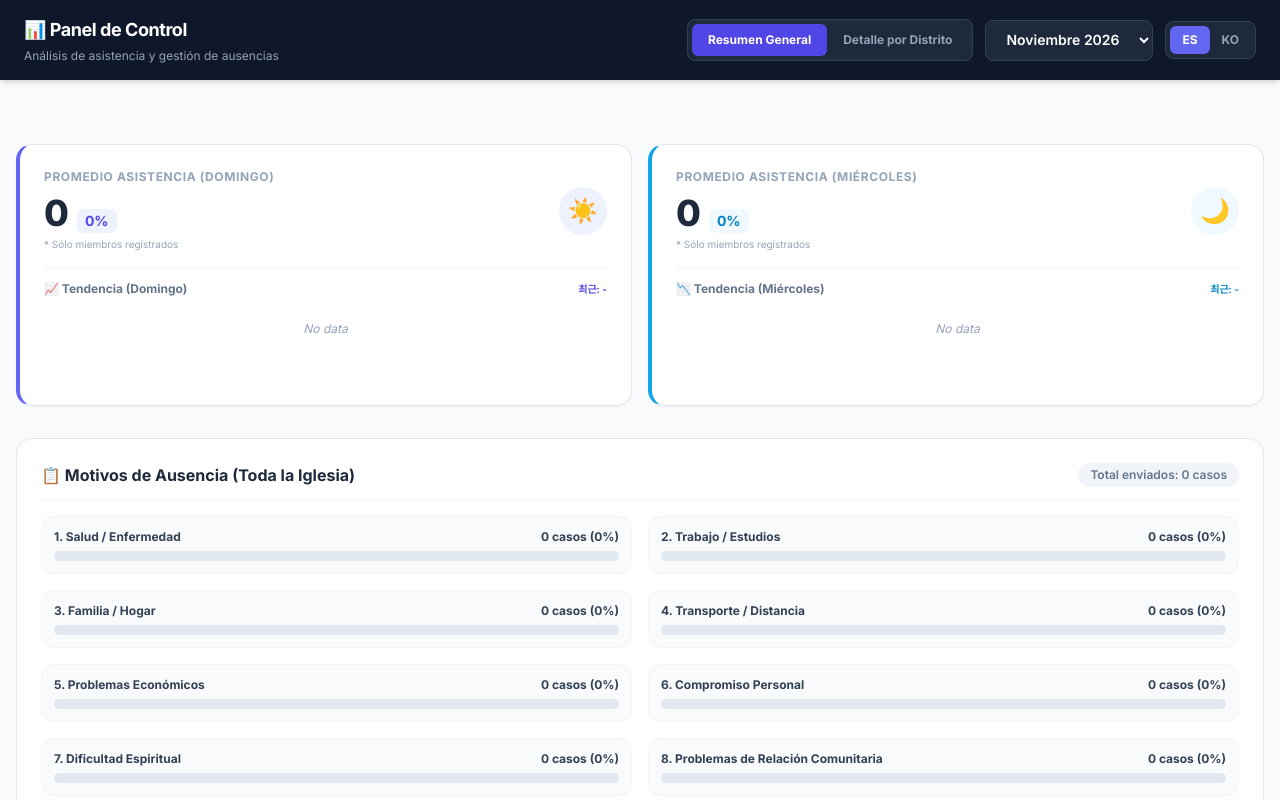
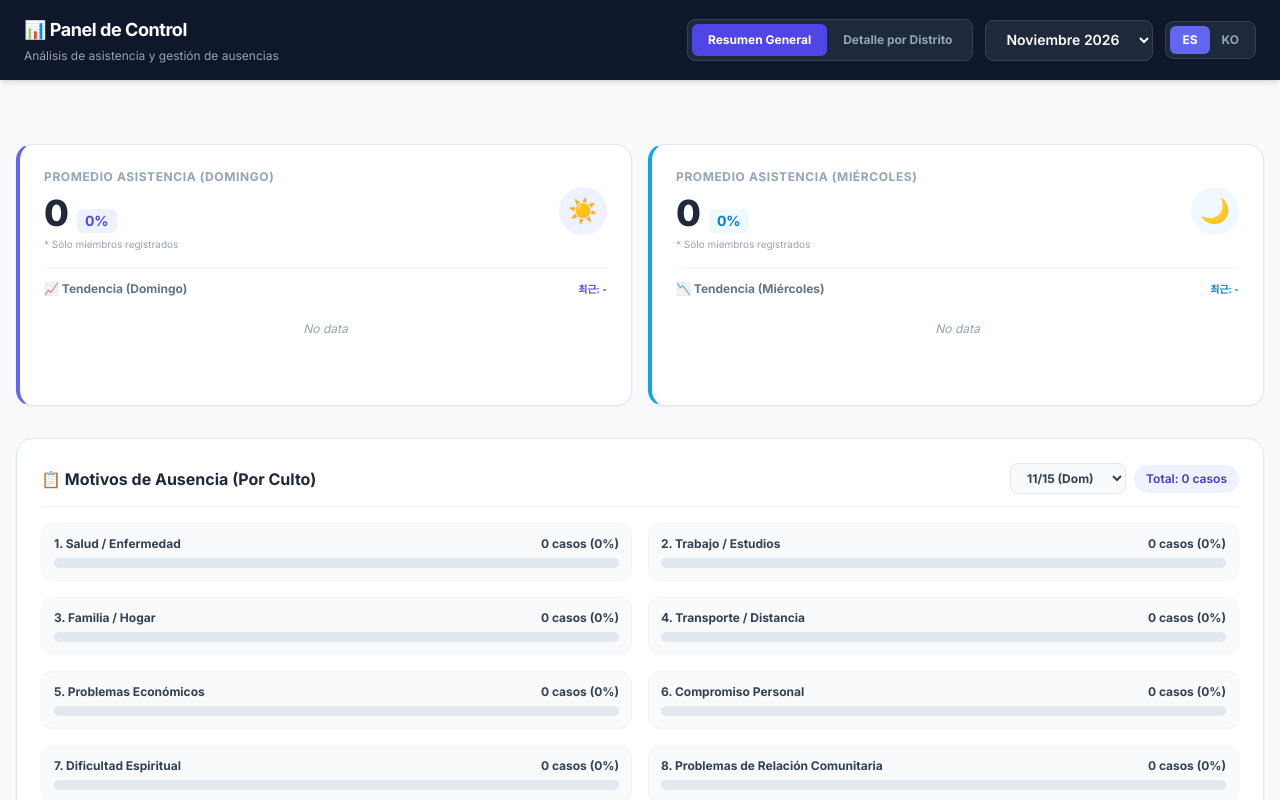
Before and after one commit to newrom03/church-attendance, a plain HTML site: page admin.html in a window 1280 px wide. Both pictures are taken after a click on the button "Resumen General". Shown: the top 800 px of the page. Drawn offline with nearby package versions, Linux system fonts and the light colour scheme; no server answers.

Commit message:
Add files via upload

```diff
--- a/admin.html
+++ b/admin.html
@@ -90,12 +90,25 @@
                 </div>
             </div>
 
+            <!-- 1. 예배별 결석 사유 분석 카드 (가까운 일/수 기본 + 이전 예배 선택) -->
+            <div class="bg-white rounded-2xl shadow-sm border border-slate-200 p-6 space-y-4">
+                <div class="flex flex-col sm:flex-row justify-between items-start sm:items-center gap-3 border-b border-slate-100 pb-3">
+                    <h3 class="font-bold text-slate-800 flex items-center gap-2 text-base" id="txt-reason-culto-title">📋 Motivos de Ausencia (Por Culto)</h3>
+                    <div class="flex items-center gap-2 w-full sm:w-auto justify-between sm:justify-end">
+                        <select id="dash-reason-date-selector" onchange="renderCultoReasonStats()" class="bg-slate-50 text-slate-700 text-xs font-bold px-3 py-1.5 rounded-lg border border-slate-200 focus:outline-none focus:ring-2 focus:ring-indigo-500"></select>
+                        <span class="text-xs font-semibold text-indigo-700 bg-indigo-50 px-3 py-1.5 rounded-full whitespace-nowrap" id="culto-reason-count">Total: 0</span>
+                    </div>
+                </div>
+                <div id="culto-reason-stats-container" class="grid grid-cols-1 md:grid-cols-2 gap-4"></div>
+            </div>
+
+            <!-- 2. 한 달간 결석 사유 누적 비율 카드 -->
             <div class="bg-white rounded-2xl shadow-sm border border-slate-200 p-6 space-y-4">
                 <div class="flex justify-between items-center border-b border-slate-100 pb-3">
-                    <h3 class="font-bold text-slate-800 flex items-center gap-2 text-base" id="txt-reason-dash-title">📋 Motivos de Ausencia</h3>
-                    <span class="text-xs font-semibold text-slate-500 bg-slate-100 px-3 py-1 rounded-full" id="total-reason-count">Total: 0</span>
+                    <h3 class="font-bold text-slate-800 flex items-center gap-2 text-base" id="txt-reason-month-title">📊 Acumulado Mensual de Motivos de Ausencia (%)</h3>
+                    <span class="text-xs font-semibold text-slate-600 bg-slate-100 px-3 py-1.5 rounded-full" id="month-reason-count">Total: 0</span>
                 </div>
-                <div id="reason-stats-container" class="grid grid-cols-1 md:grid-cols-2 gap-4"></div>
+                <div id="month-reason-stats-container" class="grid grid-cols-1 md:grid-cols-2 gap-4"></div>
             </div>
 
             <div class="grid grid-cols-1 lg:grid-cols-2 gap-6">
@@ -237,8 +250,9 @@
                 'modalOpt2': 'Día Alternativo / Tardanza (0.5 pts)', 'modalOpt2Sub': 'Recuperación en otro día',
                 'modalOpt3': 'Marcar como Ausente (0 pt / Eliminar)', 'modalOpt3Sub': 'Cancela la asistencia registrada',
                 'modalCancel': 'Cancelar', 'modalSave': 'Guardar ✨',
-                'reasonDashTitle': '📋 Motivos de Ausencia (Toda la Iglesia)',
-                'reasonTotalPrefix': 'Total enviados: ',
+                'reasonCultoTitle': '📋 Motivos de Ausencia (Por Culto)',
+                'reasonMonthTitle': '📊 Acumulado Mensual de Motivos de Ausencia (%)',
+                'reasonTotalPrefix': 'Total: ',
                 'cases': 'casos',
                 'reasonInputTitle': '📝 Registrar Motivos de Ausencia',
                 'reasonInputSub': 'Seleccione y guarde el motivo de ausencia de los miembros.',
@@ -281,7 +295,8 @@
                 'modalOpt2': '대체 출석 / 지각 (0.5점)', 'modalOpt2Sub': '다른 요일에 보강 참석함',
                 'modalOpt3': '결석 처리 (0점 / 기록 삭제)', 'modalOpt3Sub': '등록된 출석 기록을 삭제하고 결석으로 변경합니다',
                 'modalCancel': '취소', 'modalSave': '출석 저장 ✨',
-                'reasonDashTitle': '📋 결석 사유별 분석 및 통계 (전체)',
+                'reasonCultoTitle': '📋 결석 사유별 분석 (예배 회차별)',
+                'reasonMonthTitle': '📊 한 달간 결석 사유 누적 비율 (%)',
                 'reasonTotalPrefix': '총 제출: ',
                 'cases': '건',
                 'reasonInputTitle': '📝 구역원 결석 사유 입력 및 제출',
@@ -308,10 +323,17 @@
         function isUnregHeader(name) {
             if (!name) return true;
             const clean = name.toString().trim().toLowerCase().replace(/\s+/g, '');
-            return clean === '[미등록]' || clean === '미등록' || clean === '[noregistrado]' || clean === 'noregistrado';
+            return clean === '' ||
+                   clean.includes('미등록') ||
+                   clean.includes('noregistrado') ||
+                   clean.includes('타임스탬프') ||
+                   clean.includes('timestamp') ||
+                   clean === '이름' ||
+                   clean === 'nombre' ||
+                   clean === 'líder' ||
+                   clean === 'lider';
         }
 
-        // 일~화(0,1,2): 직전 일요일까지 / 수~토(3,4,5,6): 당주 수요일까지 유효 날짜 판정
         function getMaxValidWorshipDate() {
             const now = new Date();
             const day = now.getDay();
@@ -337,8 +359,8 @@
                     if (Array.isArray(val)) { rList = val; }
                     else if (val && typeof val === 'object') { rList = val.reg || []; uList = val.unreg || []; }
 
-                    rList = rList.filter(n => !isUnregHeader(n));
-                    uList = uList.filter(n => !isUnregHeader(n));
+                    rList = [...new Set(rList.map(n => String(n).trim()))].filter(n => !isUnregHeader(n));
+                    uList = [...new Set(uList.map(n => String(n).trim()))].filter(n => !isUnregHeader(n));
                     districtData[dist] = { reg: rList, unreg: uList };
                 }
 
@@ -482,7 +504,10 @@
             if (valWedEl) valWedEl.innerText = avgWed;
             if (valWedPctEl) valWedPctEl.innerText = totalRegisteredCount > 0 ? `${Math.round((avgWed / totalRegisteredCount) * 100)}%` : '0%';
 
-            renderReasonStatistics();
+            // 대시보드 결석 사유 드롭다운 세팅 및 두 그래프(회차별 / 월간 누적) 렌더링
+            setupDashReasonSelector(selectedMonth);
+            renderCultoReasonStats();
+            renderMonthlyReasonStats();
 
             const renderSvgLineChart = (containerId, datesArr, dayNum, infoSpanId, lineColor) => {
                 const container = document.getElementById(containerId);
@@ -653,28 +678,53 @@
             `;
         }
 
-        function renderReasonStatistics() {
-            const container = document.getElementById('reason-stats-container');
-            const totalCountEl = document.getElementById('total-reason-count');
-            const titleEl = document.getElementById('txt-reason-dash-title');
-            if (!container) return;
+        // 대시보드 상단 예배별 사유 드롭다운 세팅 (가까운 일/수 예배 기본 선택)
+        function setupDashReasonSelector(selectedMonthStr) {
+            const sel = document.getElementById('dash-reason-date-selector');
+            if (!sel) return;
 
-            const t = dict[currentLang];
-            if (titleEl) titleEl.innerText = t.reasonDashTitle;
+            const year = 2026;
+            const monthInt = parseInt(selectedMonthStr);
+            const daysInMonth = new Date(year, monthInt, 0).getDate();
+            const maxValidDate = getMaxValidWorshipDate();
+            const worshipDates = [];
 
-            const selectedMonth = document.getElementById('month-selector').value;
-            const monthReasons = absenceReasons.filter(r => {
-                if (!r.date) return false;
-                const m = r.date.split('-')[1];
-                return m === selectedMonth;
-            });
-
-            if (totalCountEl) {
-                totalCountEl.innerText = `${t.reasonTotalPrefix}${monthReasons.length} ${t.cases}`;
+            for (let i = 1; i <= daysInMonth; i++) {
+                const dObj = new Date(year, monthInt - 1, i);
+                const day = dObj.getDay();
+                if (day === 0 || day === 3) {
+                    const dStr = `${year}-${String(monthInt).padStart(2, '0')}-${String(i).padStart(2, '0')}`;
+                    if (dStr <= maxValidDate) {
+                        worshipDates.push(dStr);
+                    }
+                }
             }
 
+            // 최신순 정렬 (가까운 일/수 예배가 최상단)
+            worshipDates.reverse();
+
+            const prevVal = sel.value;
+            const dayLabels = currentLang === 'ES' ? { 0: 'Dom', 3: 'Mié' } : { 0: '일', 3: '수' };
+
+            sel.innerHTML = worshipDates.map(dStr => {
+                const p = dStr.split('-');
+                const dObj = new Date(p[0], p[1] - 1, p[2]);
+                const label = `${p[1]}/${p[2]} (${dayLabels[dObj.getDay()]})`;
+                return `<option value="${dStr}">${label}</option>`;
+            }).join('');
+
+            if (prevVal && worshipDates.includes(prevVal)) {
+                sel.value = prevVal;
+            } else if (worshipDates.length > 0) {
+                sel.value = worshipDates[0];
+            }
+        }
+
+        // 공통 바 그래프 생성 헬퍼
+        function buildReasonBarsHtml(reasonsSubset, barColorClass) {
+            const t = dict[currentLang];
             let counts = Array(10).fill(0);
-            monthReasons.forEach(r => {
+            reasonsSubset.forEach(r => {
                 const reasonStr = r.reason || "";
                 const idxMatch = reasonStr.match(/^(\d+)\./);
                 if (idxMatch) {
@@ -686,7 +736,7 @@
                 }
             });
 
-            const total = monthReasons.length;
+            const total = reasonsSubset.length;
             let html = '';
 
             t.reasons.forEach((rName, idx) => {
@@ -699,13 +749,57 @@
                             <span>${cnt} ${t.cases} (${pct}%)</span>
                         </div>
                         <div class="w-full bg-slate-200 h-2.5 rounded-full overflow-hidden">
-                            <div class="bg-indigo-600 h-full rounded-full transition-all duration-500" style="width: ${pct}%;"></div>
+                            <div class="${barColorClass} h-full rounded-full transition-all duration-500" style="width: ${pct}%;"></div>
                         </div>
                     </div>
                 `;
             });
+            return html;
+        }
 
-            container.innerHTML = html;
+        // 1) 예배 회차별 결석 사유 렌더링
+        function renderCultoReasonStats() {
+            const container = document.getElementById('culto-reason-stats-container');
+            const countEl = document.getElementById('culto-reason-count');
+            const titleEl = document.getElementById('txt-reason-culto-title');
+            const sel = document.getElementById('dash-reason-date-selector');
+            if (!container || !sel) return;
+
+            const t = dict[currentLang];
+            if (titleEl) titleEl.innerText = t.reasonCultoTitle;
+
+            const targetDate = sel.value;
+            const cultoReasons = absenceReasons.filter(r => r.date === targetDate);
+
+            if (countEl) {
+                countEl.innerText = `${t.reasonTotalPrefix}${cultoReasons.length} ${t.cases}`;
+            }
+
+            container.innerHTML = buildReasonBarsHtml(cultoReasons, 'bg-indigo-600');
+        }
+
+        // 2) 월간 전체 누적 결석 사유 비율 렌더링
+        function renderMonthlyReasonStats() {
+            const container = document.getElementById('month-reason-stats-container');
+            const countEl = document.getElementById('month-reason-count');
+            const titleEl = document.getElementById('txt-reason-month-title');
+            if (!container) return;
+
+            const t = dict[currentLang];
+            if (titleEl) titleEl.innerText = t.reasonMonthTitle;
+
+            const selectedMonth = document.getElementById('month-selector').value;
+            const monthReasons = absenceReasons.filter(r => {
+                if (!r.date) return false;
+                const m = r.date.split('-')[1];
+                return m === selectedMonth;
+            });
+
+            if (countEl) {
+                countEl.innerText = `${t.reasonTotalPrefix}${monthReasons.length} ${t.cases}`;
+            }
+
+            container.innerHTML = buildReasonBarsHtml(monthReasons, 'bg-sky-500');
         }
 
         function renderDistrictView() {
@@ -744,7 +838,6 @@
             const sortedDates = Array.from(dateSet).sort();
 
             const maxValidDate = getMaxValidWorshipDate();
-            // 최신순으로 정렬하여 가장 최근 예배가 드롭다운 첫머리에 위치
             const worshipDatesDesc = sortedDates.filter(dateStr => {
                 const dObj = new Date(dateStr.split('-')[0], dateStr.split('-')[1] - 1, dateStr.split('-')[2]);
                 return (dObj.getDay() === 0 || dObj.getDay() === 3) && dateStr <= maxValidDate;
@@ -755,7 +848,6 @@
             const cultoLabel = currentLang === 'ES' ? 'Culto' : '예배';
             reasonDateSel.innerHTML = worshipDatesDesc.map(d => `<option value="${d}" ${d === currentSelectedDate ? 'selected' : ''}>${d} (${cultoLabel})</option>`).join('');
 
-            // 첫 진입 시 가장 최근 예배를 기본값으로 선택
             if ((!reasonDateSel.value || !worshipDatesDesc.includes(reasonDateSel.value)) && worshipDatesDesc.length > 0) {
                 reasonDateSel.value = worshipDatesDesc[0];
             }
@@ -802,7 +894,6 @@
 
                     html += `<tr class="${rowClass}"><td class="p-3.5 font-medium ${nameColor} sticky left-0 bg-white z-10 shadow-sm">${name}</td><td class="p-3.5 text-center font-bold text-indigo-600">${sunCountText}</td><td class="p-3.5 text-center font-bold text-sky-600">${wedCountText}</td><td class="p-3.5 text-center font-extrabold ${nameColor}">${totalScore}</td>`;
 
-                    // 출석/결석 뱃지 모두 클릭 가능 (수정 및 삭제 지원)
                     sortedDates.forEach(dateStr => {
                         const matchedLog = userLogs.find(log => { const d = new Date(log.timestamp); return `${d.getFullYear()}-${String(d.getMonth() + 1).padStart(2, '0')}-${String(d.getDate()).padStart(2, '0')}` === dateStr; });
                         if (matchedLog) {
@@ -933,7 +1024,6 @@
             document.getElementById('modal-dist-text').innerText = dist;
             document.getElementById('modal-date-text').innerText = `${parts[1]}/${parts[2]} (${dayNames[dObj.getDay()]})`;
 
-            // 현재 점수에 맞춰 라디오 버튼 자동 체크
             if (currentScore === 1.0) {
                 document.getElementById('radio-score-1').checked = true;
             } else if (currentScore === 0.5) {
@@ -980,7 +1070,8 @@
             document.getElementById('txt-sub-dist-detail').innerText = t.subDistDetail;
             const noDistEl = document.getElementById('txt-no-dist-selected'); if(noDistEl) noDistEl.innerText = t.noDistSelected;
             const distAbsTitle = document.getElementById('txt-title-dist-abs'); if (distAbsTitle) distAbsTitle.innerHTML = `🚨 ${t.titleDistAbs}`;
-            const reasonTitle = document.getElementById('txt-reason-dash-title'); if (reasonTitle) reasonTitle.innerText = t.reasonDashTitle;
+            const reasonCultoTitle = document.getElementById('txt-reason-culto-title'); if (reasonCultoTitle) reasonCultoTitle.innerText = t.reasonCultoTitle;
+            const reasonMonthTitle = document.getElementById('txt-reason-month-title'); if (reasonMonthTitle) reasonMonthTitle.innerText = t.reasonMonthTitle;
             const reasonInTitle = document.getElementById('txt-reason-input-title'); if (reasonInTitle) reasonInTitle.innerText = t.reasonInputTitle;
             const reasonInSub = document.getElementById('txt-reason-input-sub'); if (reasonInSub) reasonInSub.innerText = t.reasonInputSub;
             const btnSave = document.getElementById('btn-save-reasons'); if (btnSave) btnSave.innerText = t.btnSaveReasons;
```
